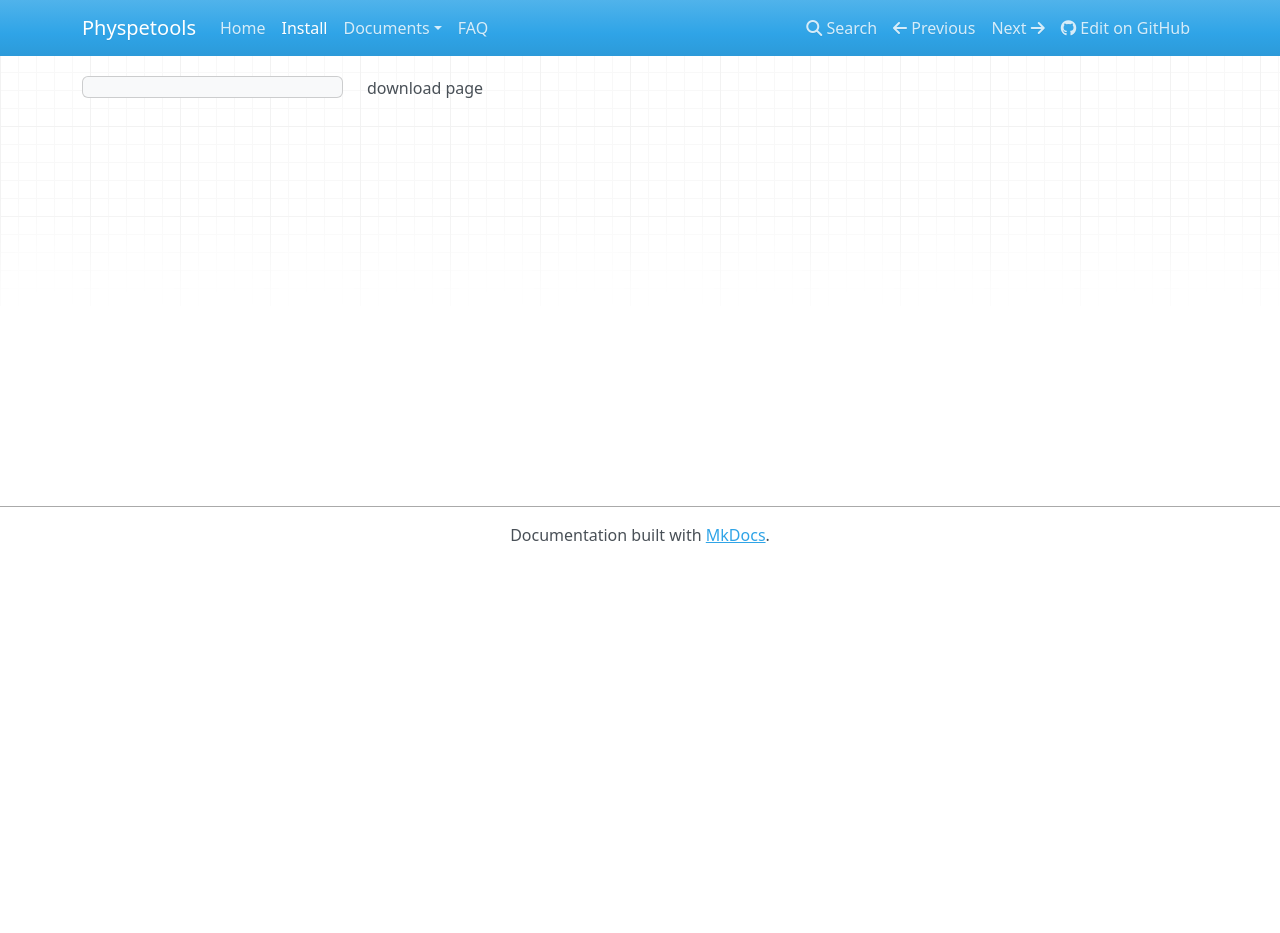
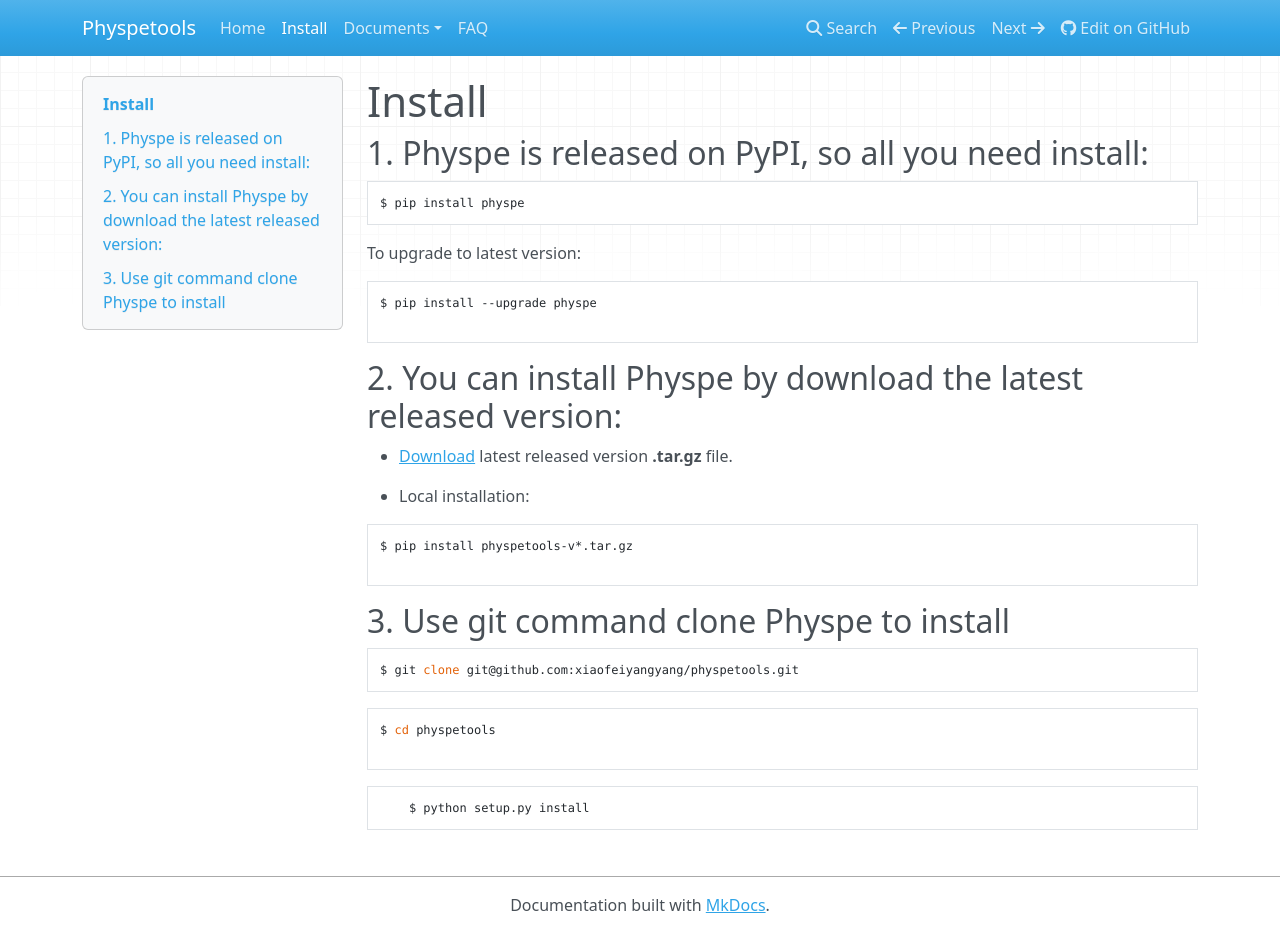
Before and after one commit to yangfangs/physpetools, an MkDocs documentation site: the page built from docs/docs/install.md, in a window 1280 px wide and 933 px high. Built offline with MkDocs 1.6.1, drawn with Linux system fonts in a browser that asks for light colours; nearby versions of some CDN libraries; old or Windows-style settings are respelled for this version of MkDocs.

Commit message:
update docs

````diff
--- a/docs/docs/install.md
+++ b/docs/docs/install.md
@@ -1 +1,43 @@
-download page
+# Install
+
+
+## 1. Physpe is released on PyPI, so all you need install:
+
+```bash
+$ pip install physpe
+```
+
+To upgrade to latest version:
+
+
+```bash
+$ pip install --upgrade physpe
+
+```
+
+## 2. You can install Physpe by download the latest released version:
+
+* [Download](https://github.com/xiaofeiyangyang/physpetools/releases) latest released version **.tar.gz** file.
+
+* Local installation:
+
+```bash
+$ pip install physpetools-v*.tar.gz
+
+```
+
+
+## 3. Use git command clone **Physpe** to install
+
+```bash
+$ git clone git@github.com:xiaofeiyangyang/physpetools.git
+```
+
+```bash
+$ cd physpetools
+
+```
+
+```bash
+	$ python setup.py install
+```
````
